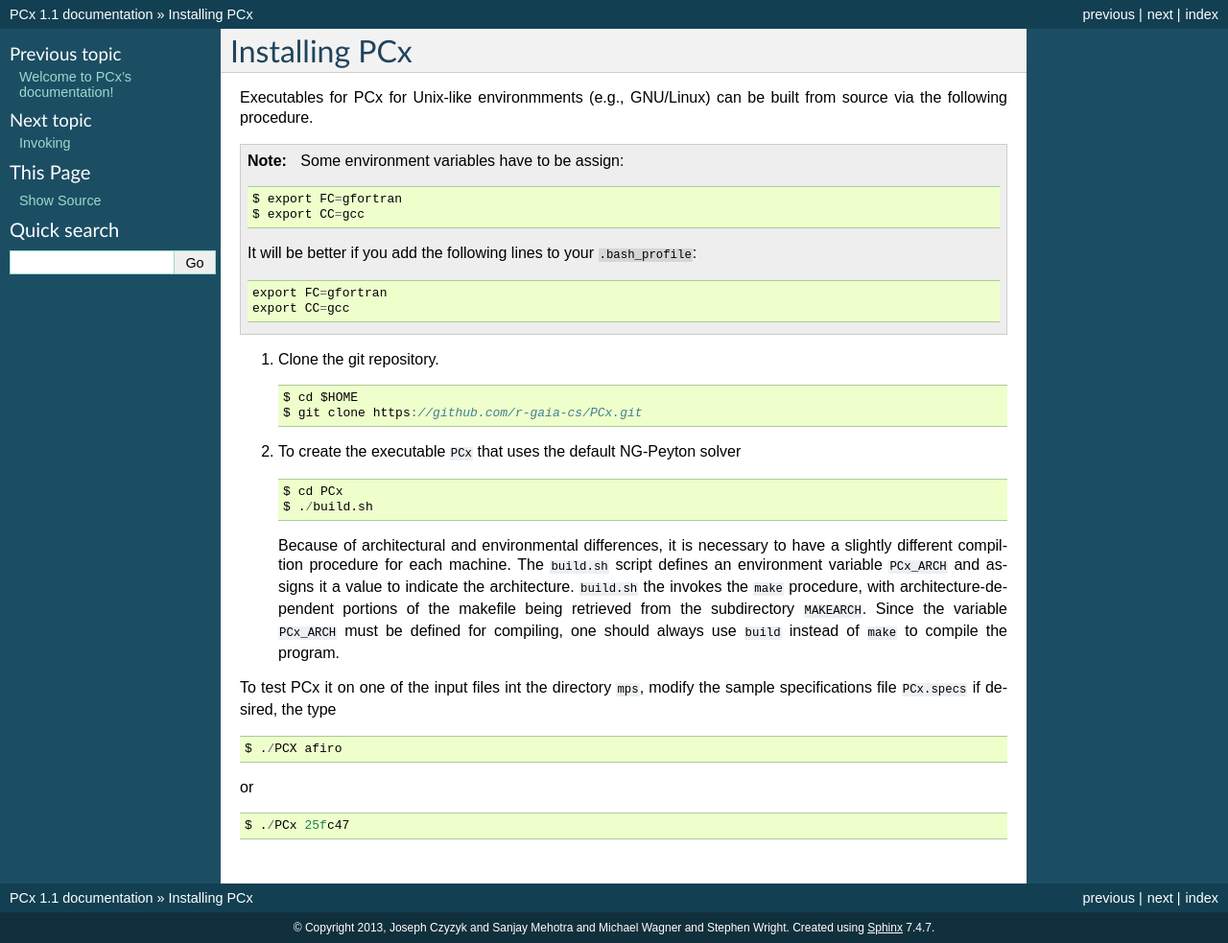
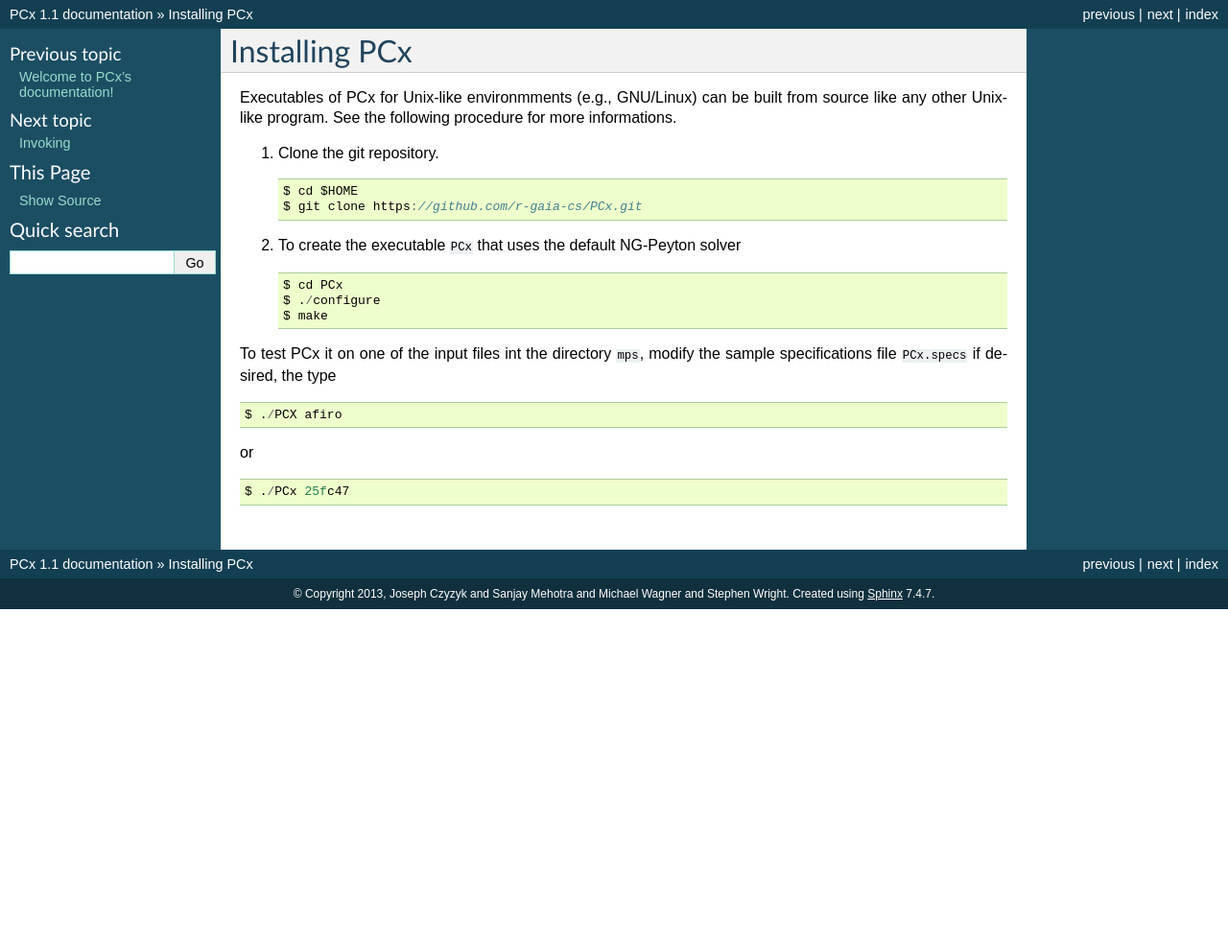
Before and after one commit to lpoo/PCx, a Sphinx documentation site: the page built from DOC/install.rst, in a window 1280 px wide. Shown: the whole page at 96% size. Built offline with Sphinx 7.4.7, drawn with Linux system fonts in a browser that asks for light colours; formulas are drawn with MathJax 3; after the commit the page ends 900 px from its top, so only the background shows below that.

Commit message:
Correct installation instructions.

```diff
--- a/DOC/install.rst
+++ b/DOC/install.rst
@@ -1,20 +1,9 @@
 Installing PCx
 ==============
 
-Executables for PCx for Unix-like environmments (e.g., GNU/Linux) can be built
-from source via the following procedure.
-
-.. note::
-
-   Some environment variables have to be assign::
-
-    $ export FC=gfortran
-    $ export CC=gcc
-
-   It will be better if you add the following lines to your ``.bash_profile``::
-
-    export FC=gfortran
-    export CC=gcc
+Executables of PCx for Unix-like environmments (e.g., GNU/Linux) can be built
+from source like any other Unix-like program. See the following procedure for
+more informations.
 
 #. Clone the git repository. ::
 
@@ -24,16 +13,8 @@
 #. To create the executable ``PCx`` that uses the default NG-Peyton solver ::
 
     $ cd PCx
-    $ ./build.sh
-
-   Because of architectural and environmental differences, it is necessary to
-   have a slightly different compiltion procedure for each machine. The
-   ``build.sh`` script defines an environment variable ``PCx_ARCH`` and assigns
-   it a value to indicate the architecture. ``build.sh`` the invokes the
-   ``make`` procedure, with architecture-dependent portions of the makefile
-   being retrieved from the subdirectory ``MAKEARCH``. Since the variable
-   ``PCx_ARCH`` must be defined for compiling, one should always use ``build``
-   instead of ``make`` to compile the program.
+    $ ./configure
+    $ make
 
 To test PCx it on one of the input files int the directory ``mps``, modify the
 sample specifications file ``PCx.specs`` if desired, the type ::
```
Also changed, not shown: DOC/data-structures.rst (+5 -3 lines), DOC/debugging.rst (+4 -7 lines).
